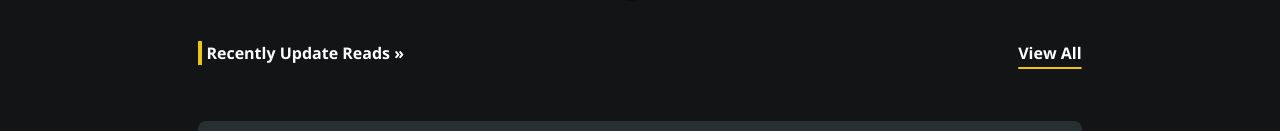
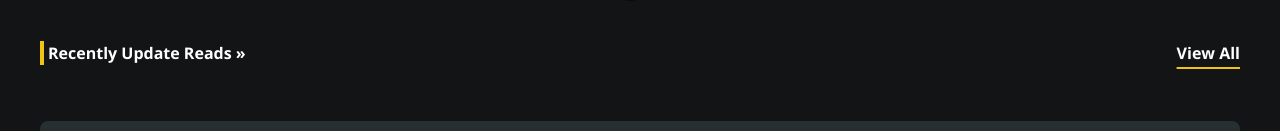
Before and after one commit to Beast-Rey/Mangaswipe, a React (Vite) app in the folder client/: page / in a window 1280 px wide. Both pictures are taken after a click on the icon 1245 px from the left and 44 px from the top of the page. Shown: the part 549-680 px from the top of the page. Built offline with nearby package versions, Linux system fonts and the light colour scheme; no server answers.

Commit message:
updated recentupdates manga

```diff
--- /dev/null
+++ b/client/src/Components/CustomComponents/CustomTitle.jsx
@@ -0,0 +1,16 @@
+import { Link } from "react-router-dom"
+
+export default function CustomTitle({ title }) {
+    return (
+        <div className="flex justify-between">
+            <h1 className="mangaHead">
+                {title} <span>&#187;</span>
+            </h1>
+            <Link to="/recent">
+                <span className="underline decoration-manga-yellow decoration-2 underline-offset-8 cursor-pointer">
+                    View All
+                </span>
+            </Link>
+        </div>
+    )
+}
--- a/client/src/Components/RecentUpdates/RecentUpdates.jsx
+++ b/client/src/Components/RecentUpdates/RecentUpdates.jsx
@@ -3,6 +3,7 @@ import { Link } from "react-router-dom";
 import { useQuery } from "react-query";
 import RecentUpdateGrid from "./RecentUpdateGrid";
 import SkeletonGrid from "../../Skeleton/SkeletonGrid";
+import CustomTitle from "../CustomComponents/CustomTitle";
 
 const RecentlyUpdate = () => {
   let id;
@@ -19,18 +20,9 @@ const RecentlyUpdate = () => {
   }
 
   return (
-    <section className="w-[100%] mx-auto lg:w-[85%] xl:w-[69%] my-10">
-      <div className="w-[90%] mx-auto lg:w-[100%] flex justify-between">
-        <h1 className="mangaHead">
-          Recently Update Reads <span>&#187;</span>
-        </h1>
-        <Link to="/recent">
-          <span className="underline decoration-[#EFC416] decoration-2 underline-offset-8 cursor-pointer">
-            View All
-          </span>
-        </Link>
-      </div>
-      <div className="pt-1 lg:pt-0 text-black dark:text-white mt-10 bg-[#F0F9FA] dark:bg-[#282F30] md:flex md:w-[90%] mx-auto rounded-lg lg:w-[52.5rem] xl:w-[100%]">
+    <section className="container mx-auto my-10">
+     <CustomTitle title={'Recently Update Reads'}/>
+      <div className="pt-1 lg:pt-0 text-black dark:text-white mt-10 bg-[#F0F9FA] dark:bg-[#282F30] md:flex md:w-[100%] mx-auto rounded-lg lg:w-[52.5rem] xl:w-[100%]">
         <div className="w-[90%] md:w-[50%] h-[516px] text-center space-y-3 rounded-lg m-4 bg-[#FFFFFF] dark:bg-[#131415] pt-[1.25rem]">
           {recent &&
             recent.map((listData, index) => {
```
